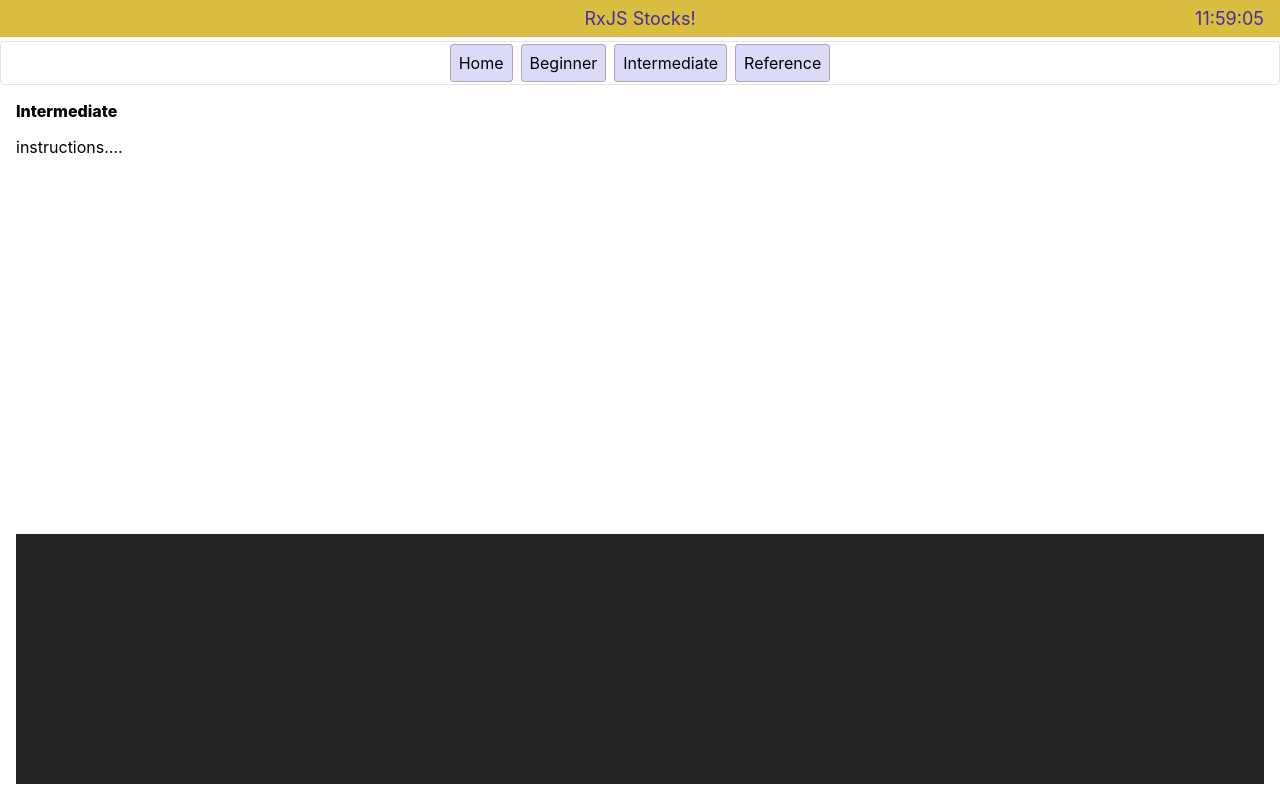
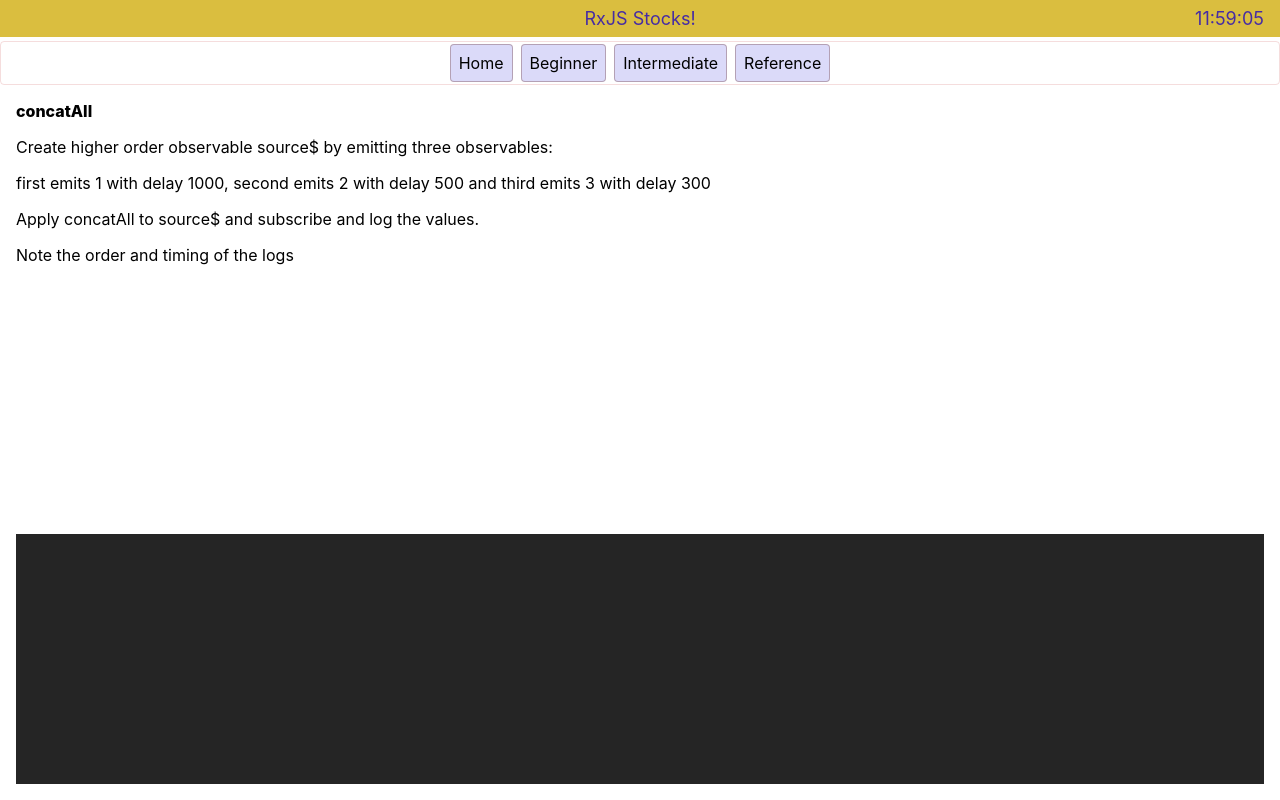
Before and after one commit to HamidMirghafoori/rxjs-stocks-tutorial, an Angular app: page /intermediate in a window 1280 px wide. Built offline with nearby package versions, Linux system fonts and the light colour scheme.

Commit message:
question

```diff
--- a/src/app/components/intermediate-level/intermediate-level.component.html
+++ b/src/app/components/intermediate-level/intermediate-level.component.html
@@ -1,3 +1,13 @@
-<div class="title">Intermediate</div>
-<div class="info">instructions....</div>
+<div class="title">concatAll</div>
+<div class="info">
+  Create higher order observable source$ by emitting three observables:
+</div>
+<div class="info">
+  first emits 1 with delay 1000, second emits 2 with delay 500 and third emits 3
+  with delay 300
+</div>
+<div class="info">
+  Apply concatAll to source$ and subscribe and log the values.
+</div>
+<div class="info">Note the order and timing of the logs</div>
 <app-terminal></app-terminal>
--- a/src/app/components/intermediate-level/intermediate-level.component.ts
+++ b/src/app/components/intermediate-level/intermediate-level.component.ts
@@ -15,5 +15,16 @@
 
   public ngOnInit(): void {
     this.log.clearLogs();
+    this.concatAll();
+  }
+
+  private concatAll() {
+    /**
+     * Create higher order observable source$ by emitting three observables:
+     * first emits 1 with delay 1000, second emits 2 with delay 500 and third emits 3 with delay 300
+     * Apply concatAll to source$ and subscribe and log the values.
+     * Note the order and timing of the logs
+     */
+
   }
 }
```
